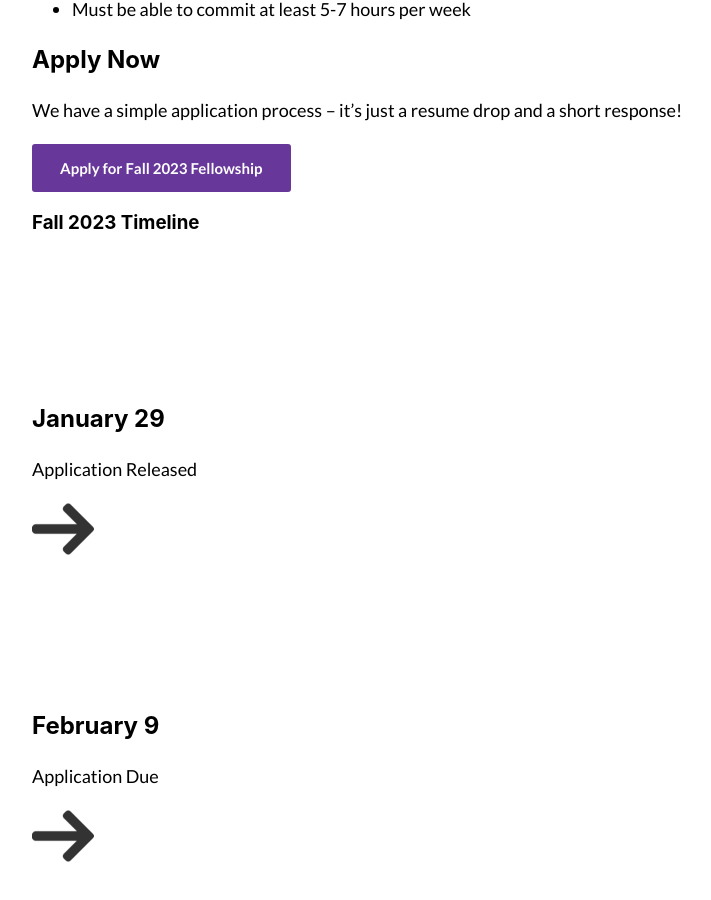
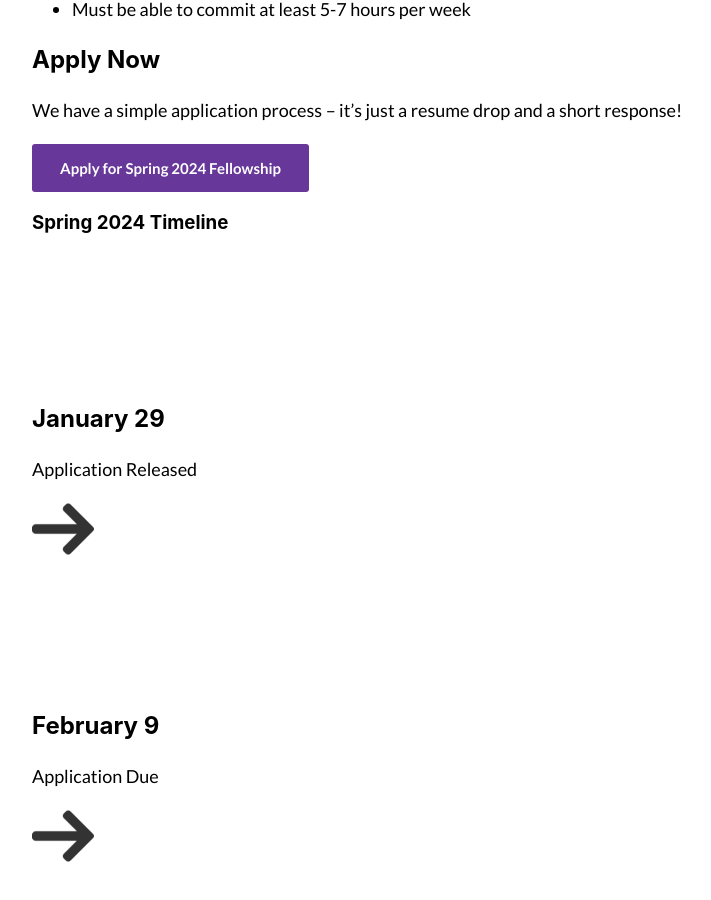
Before and after one commit to Free-Ventures-Cal/website, a React (Create React App) app: page /fellowship in a window 1280 px wide. Shown: the part 1775-2675 px from the top of the page, without its empty margins (108-819 px from the left). Built offline with nearby package versions, Linux system fonts and the light colour scheme.

Commit message:
Update fellowship application

```diff
--- a/src/Components/Fellowship.js
+++ b/src/Components/Fellowship.js
@@ -190,14 +190,14 @@ function Fellowship() {
             short response!
           </p>
           <a
-            href="https://forms.gle/jQrDAHUPVTd8Eaw58"
+            href="https://docs.google.com/forms/d/1U-SxVkvLFyJ6WsthPGC1sjtt54R04_fkxwOdGxqLr0g/edit"
             className="genericButton"
             target="_blank"
             rel="noopener noreferrer"
           >
-            Apply for Fall 2023 Fellowship
+            Apply for Spring 2024 Fellowship
           </a>
-          <h3>Fall 2023 Timeline</h3>
+          <h3>Spring 2024 Timeline</h3>
           <div className="timeline">{timelineWithArrows}</div>
           <p>
             Please direct questions to our form below, or email:{" "}
```
